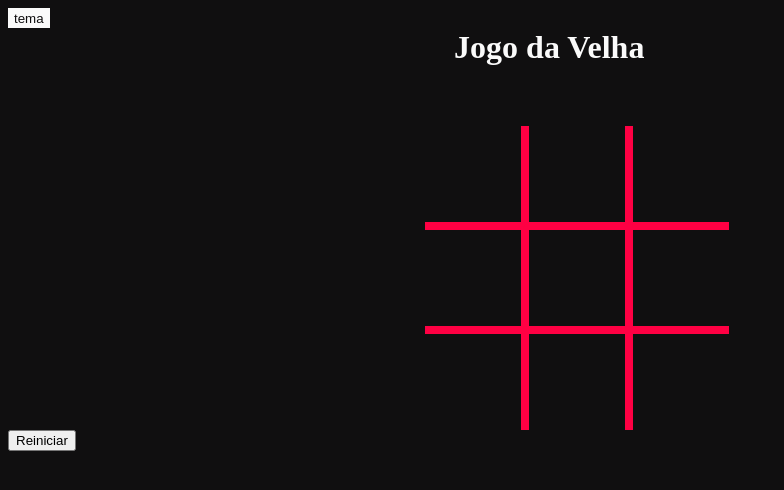
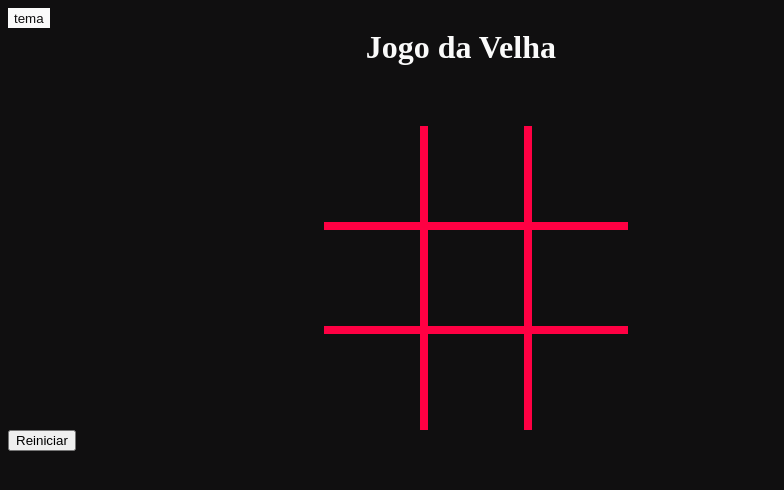
Before and after one commit to Maikao0026/jogo-da-velha-2.0, a website with bundled scripts: page index.html in a window 1280 px wide. Both pictures are taken after a click on the button "Play". Shown: the whole page, without its empty margins (0-784 px from the left). Built offline with nearby package versions, Linux system fonts and the light colour scheme.

Commit message:
editando o css para celular

```diff
--- a/src/style.css
+++ b/src/style.css
@@ -15,7 +15,7 @@ body{
 }
 
 h1{
-  margin-left: 32%;
+  margin-left: 25%;
 }
 
 
@@ -36,7 +36,7 @@ div#tabuleiro{
   gap: .5rem;
   max-width: 19rem;
   margin-top: 3%;
-  margin-left: 33%;
+  margin-left: 25%;
 }
 
 div#tabuleiro span{
```
